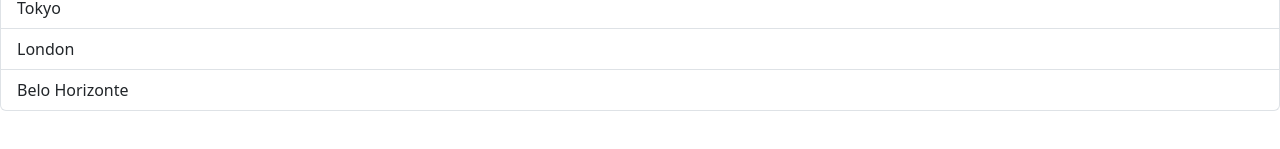
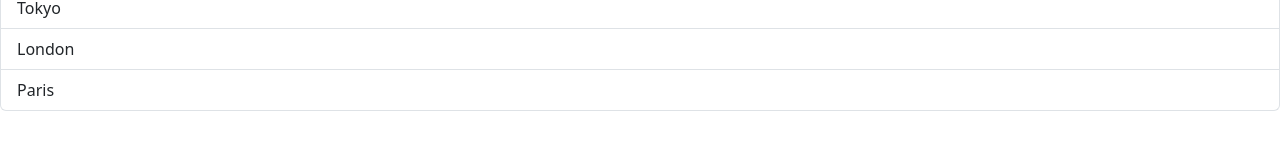
Before and after one commit to davimafraa/Curso-React-Programming-with-Mosh, a React (Vite) app: page / in a window 1280 px wide. Shown: the part 151-300 px from the top of the page. Built offline with nearby package versions, Linux system fonts and the light colour scheme.

Commit message:
Returning to what it was

```diff
--- a/src/App.tsx
+++ b/src/App.tsx
@@ -1,7 +1,7 @@
 import ListGroup from "./components/ListGroup";
 
 function App() {
-  const items = ["New York", "San Francisco", "Tokyo", "London", "Belo Horizonte"];
+  const items = ["New York", "San Francisco", "Tokyo", "London", "Paris"];
 
   const handleSelectItem = (item: string) => {
     console.log(item);
```
